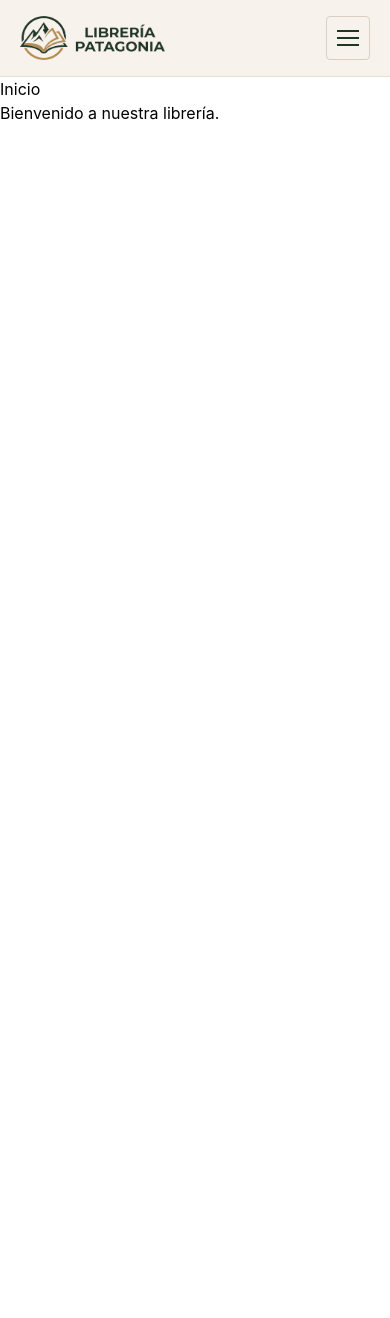
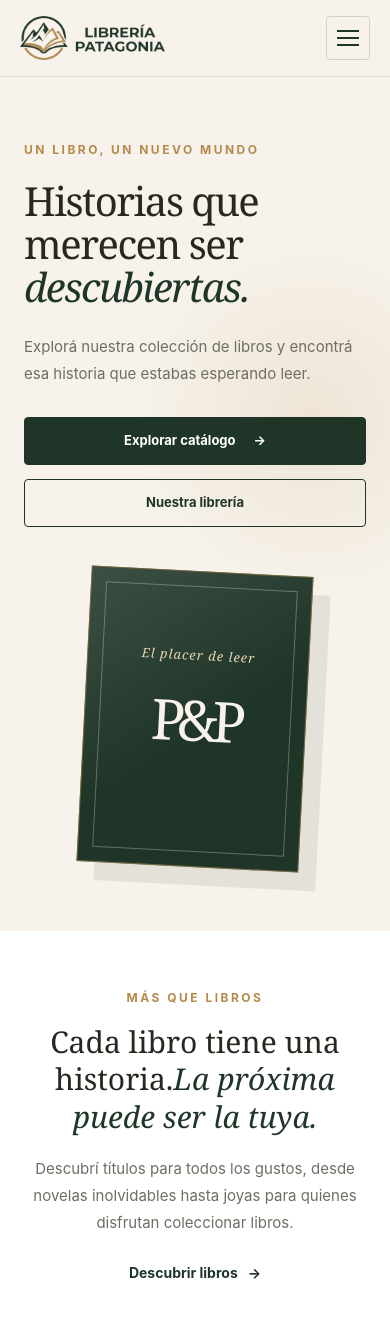
Before and after one commit to jpatriciomaydana/Proyecto-M5-Juan-patricio-Maydana-FT77, a React (Vite) app: page / in a window 390 px wide. Shown: the top 1318 px of the page. Before the commit the page ends 844 px from the top, so only its background shows below. Built offline with nearby package versions, Linux system fonts and the light colour scheme; no server answers.

Commit message:
Rediseñar Home con enfoque Mobile First

```diff
--- a/src/App.css
+++ b/src/App.css
@@ -1,184 +1,284 @@
-.counter {
-  font-size: 16px;
-  padding: 5px 10px;
-  border-radius: 5px;
-  color: var(--accent);
-  background: var(--accent-bg);
-  border: 2px solid transparent;
-  transition: border-color 0.3s;
-  margin-bottom: 24px;
+/* ========================================
+   IDENTIDAD VISUAL DE LA LIBRERÍA
+   ======================================== */
 
-  &:hover {
-    border-color: var(--accent-border);
+:root {
+  --color-cream: #f7f3ec;
+  --color-forest: #1f3528;
+  --color-forest-light: #2d4937;
+  --color-gold: #b58a4a;
+  --color-text: #292720;
+  --color-muted: #706d63;
+  --color-white: #ffffff;
+}
+
+/* ========================================
+   HOME — BASE (CELULARES)
+   ======================================== */
+
+.home {
+  color: var(--color-text);
+  background: var(--color-cream);
+}
+
+/* Portada principal */
+
+.home-hero {
+  position: relative;
+  display: flex;
+  flex-direction: column;
+  align-items: flex-start;
+  gap: 44px;
+  padding: 64px 24px;
+  overflow: hidden;
+  background:
+    radial-gradient(circle at 80% 40%,
+      rgba(181, 138, 74, 0.14),
+      transparent 32%),
+    var(--color-cream);
+}
+
+.home-hero__content {
+  position: relative;
+  z-index: 1;
+  width: 100%;
+  max-width: 650px;
+}
+
+.home-hero__eyebrow,
+.home-intro__eyebrow {
+  margin: 0 0 20px;
+  color: var(--color-gold);
+  font-size: 12px;
+  font-weight: 700;
+  letter-spacing: 2.5px;
+}
+
+.home-hero h1 {
+  margin: 0;
+  font-family: Georgia, "Times New Roman", serif;
+  font-size: clamp(40px, 10vw, 58px);
+  font-weight: 500;
+  line-height: 1.08;
+  letter-spacing: -1.5px;
+}
+
+.home-hero h1 span,
+.home-intro h2 span {
+  color: var(--color-forest);
+  font-style: italic;
+}
+
+.home-hero__description {
+  max-width: 470px;
+  margin: 24px 0 30px;
+  color: var(--color-muted);
+  font-size: 15px;
+  line-height: 1.8;
+}
+
+.home-hero__actions {
+  display: flex;
+  flex-direction: column;
+  align-items: stretch;
+  gap: 14px;
+}
+
+.home-button {
+  display: inline-flex;
+  align-items: center;
+  justify-content: center;
+  gap: 18px;
+  width: 100%;
+  min-height: 48px;
+  padding: 0 22px;
+  border: 1px solid var(--color-forest);
+  border-radius: 4px;
+  background: var(--color-forest);
+  color: var(--color-white);
+  font-size: 13px;
+  font-weight: 700;
+  text-decoration: none;
+  transition:
+    background 0.2s ease,
+    color 0.2s ease,
+    transform 0.2s ease;
+}
+
+.home-button:hover {
+  transform: translateY(-2px);
+  background: var(--color-forest-light);
+}
+
+.home-button--secondary {
+  background: transparent;
+  color: var(--color-forest);
+}
+
+.home-button--secondary:hover {
+  background: var(--color-forest);
+  color: var(--color-white);
+}
+
+.home-button:focus-visible,
+.home-intro__link:focus-visible {
+  outline: 3px solid var(--color-gold);
+  outline-offset: 3px;
+}
+
+/* Detalle decorativo de la portada */
+
+.home-hero__decoration {
+  position: relative;
+  display: flex;
+  flex-shrink: 0;
+  align-items: center;
+  justify-content: center;
+  align-self: center;
+  width: min(65%, 250px);
+  aspect-ratio: 3 / 4;
+  border: 1px solid rgba(181, 138, 74, 0.55);
+  background:
+    linear-gradient(145deg,
+      rgba(255, 255, 255, 0.13),
+      transparent 55%),
+    var(--color-forest);
+  box-shadow: 18px 18px 0 rgba(31, 53, 40, 0.09);
+  transform: rotate(3deg);
+}
+
+.home-hero__decoration::before {
+  position: absolute;
+  inset: 14px;
+  border: 1px solid rgba(247, 243, 236, 0.3);
+  content: "";
+}
+
+.home-hero__decoration-label {
+  position: absolute;
+  top: 25%;
+  color: #e6d4b3;
+  font-family: Georgia, "Times New Roman", serif;
+  font-size: 13px;
+  font-style: italic;
+  letter-spacing: 1px;
+}
+
+.home-hero__decoration-mark {
+  color: var(--color-cream);
+  font-family: Georgia, "Times New Roman", serif;
+  font-size: clamp(56px, 8vw, 100px);
+  letter-spacing: -7px;
+}
+
+/* Sección introductoria */
+
+.home-intro {
+  padding: 58px 24px 64px;
+  background: var(--color-white);
+  text-align: center;
+}
+
+.home-intro__eyebrow {
+  margin-bottom: 16px;
+}
+
+.home-intro h2 {
+  margin: 0;
+  font-family: Georgia, "Times New Roman", serif;
+  font-size: clamp(30px, 4vw, 46px);
+  font-weight: 500;
+  line-height: 1.25;
+}
+
+.home-intro h2 br {
+  display: none;
+}
+
+.home-intro>p:not(.home-intro__eyebrow) {
+  max-width: 600px;
+  margin: 20px auto 24px;
+  color: var(--color-muted);
+  font-size: 15px;
+  line-height: 1.8;
+}
+
+.home-intro__link {
+  display: inline-flex;
+  align-items: center;
+  gap: 10px;
+  color: var(--color-forest);
+  font-size: 14px;
+  font-weight: 700;
+  text-decoration: none;
+}
+
+.home-intro__link:hover {
+  color: var(--color-gold);
+}
+
+/* ========================================
+   TABLET (desde 768 px)
+   ======================================== */
+
+@media (min-width: 768px) {
+  .home-hero {
+    flex-direction: row;
+    align-items: center;
+    justify-content: space-between;
+    gap: 48px;
+    min-height: 510px;
+    padding: 76px clamp(24px, 8vw, 120px);
   }
-  &:focus-visible {
-    outline: 2px solid var(--accent);
-    outline-offset: 2px;
+
+  .home-hero h1 {
+    font-size: clamp(42px, 5.5vw, 72px);
+    letter-spacing: -2px;
+  }
+
+  .home-hero__description {
+    font-size: 16px;
+  }
+
+  .home-hero__actions {
+    flex-direction: row;
+    flex-wrap: wrap;
+    align-items: center;
+  }
+
+  .home-button {
+    width: auto;
+  }
+
+  .home-hero__decoration {
+    align-self: auto;
+    width: clamp(200px, 25vw, 330px);
+  }
+
+  .home-intro {
+    padding: 76px 24px 88px;
+  }
+
+  .home-intro h2 br {
+    display: inline;
   }
 }
 
-.hero {
-  position: relative;
+/* ========================================
+   ESCRITORIO (desde 1024 px)
+   ======================================== */
 
-  .base,
-  .framework,
-  .vite {
-    inset-inline: 0;
-    margin: 0 auto;
+@media (min-width: 1024px) {
+  .home-hero {
+    gap: 80px;
+    min-height: 560px;
   }
 
-  .base {
-    width: 170px;
-    position: relative;
-    z-index: 0;
+  .home-hero h1 {
+    font-size: clamp(56px, 5.5vw, 72px);
   }
 
-  .framework,
-  .vite {
-    position: absolute;
-  }
-
-  .framework {
-    z-index: 1;
-    top: 34px;
-    height: 28px;
-    transform: perspective(2000px) rotateZ(300deg) rotateX(44deg) rotateY(39deg)
-      scale(1.4);
-  }
-
-  .vite {
-    z-index: 0;
-    top: 107px;
-    height: 26px;
-    width: auto;
-    transform: perspective(2000px) rotateZ(300deg) rotateX(40deg) rotateY(39deg)
-      scale(0.8);
+  .home-hero__description {
+    margin: 28px 0 36px;
   }
 }
-
-#center {
-  display: flex;
-  flex-direction: column;
-  gap: 25px;
-  place-content: center;
-  place-items: center;
-  flex-grow: 1;
-
-  @media (max-width: 1024px) {
-    padding: 32px 20px 24px;
-    gap: 18px;
-  }
-}
-
-#next-steps {
-  display: flex;
-  border-top: 1px solid var(--border);
-  text-align: left;
-
-  & > div {
-    flex: 1 1 0;
-    padding: 32px;
-    @media (max-width: 1024px) {
-      padding: 24px 20px;
-    }
-  }
-
-  .icon {
-    margin-bottom: 16px;
-    width: 22px;
-    height: 22px;
-  }
-
-  @media (max-width: 1024px) {
-    flex-direction: column;
-    text-align: center;
-  }
-}
-
-#docs {
-  border-right: 1px solid var(--border);
-
-  @media (max-width: 1024px) {
-    border-right: none;
-    border-bottom: 1px solid var(--border);
-  }
-}
-
-#next-steps ul {
-  list-style: none;
-  padding: 0;
-  display: flex;
-  gap: 8px;
-  margin: 32px 0 0;
-
-  .logo {
-    height: 18px;
-  }
-
-  a {
-    color: var(--text-h);
-    font-size: 16px;
-    border-radius: 6px;
-    background: var(--social-bg);
-    display: flex;
-    padding: 6px 12px;
-    align-items: center;
-    gap: 8px;
-    text-decoration: none;
-    transition: box-shadow 0.3s;
-
-    &:hover {
-      box-shadow: var(--shadow);
-    }
-    .button-icon {
-      height: 18px;
-      width: 18px;
-    }
-  }
-
-  @media (max-width: 1024px) {
-    margin-top: 20px;
-    flex-wrap: wrap;
-    justify-content: center;
-
-    li {
-      flex: 1 1 calc(50% - 8px);
-    }
-
-    a {
-      width: 100%;
-      justify-content: center;
-      box-sizing: border-box;
-    }
-  }
-}
-
-#spacer {
-  height: 88px;
-  border-top: 1px solid var(--border);
-  @media (max-width: 1024px) {
-    height: 48px;
-  }
-}
-
-.ticks {
-  position: relative;
-  width: 100%;
-
-  &::before,
-  &::after {
-    content: '';
-    position: absolute;
-    top: -4.5px;
-    border: 5px solid transparent;
-  }
-
-  &::before {
-    left: 0;
-    border-left-color: var(--border);
-  }
-  &::after {
-    right: 0;
-    border-right-color: var(--border);
-  }
-}
--- a/src/App.tsx
+++ b/src/App.tsx
@@ -2,6 +2,7 @@ import type { JSX } from "react";
 import { Route, Routes } from "react-router-dom";
 
 import MainLayout from "./components/layout/MainLayout";
+import "./App.css";
 
 import Home from "./pages/customer/Home";
 import Login from "./pages/auth/Login";
--- a/src/pages/customer/Home.tsx
+++ b/src/pages/customer/Home.tsx
@@ -1,9 +1,67 @@
-function Home() {
+
+import type { JSX } from "react";
+import { Link } from "react-router-dom";
+
+function Home(): JSX.Element {
     return (
-        <main>
-            <h1>Inicio</h1>
-            <p>Bienvenido a nuestra librería.</p>
-        </main>
+        <div className="home">
+            <section className="home-hero">
+                <div className="home-hero__content">
+                    <p className="home-hero__eyebrow">
+                        UN LIBRO, UN NUEVO MUNDO
+                    </p>
+
+                    <h1>
+                        Historias que
+                        <br />
+                        merecen ser <span>descubiertas.</span>
+                    </h1>
+
+                    <p className="home-hero__description">
+                        Explorá nuestra colección de libros y encontrá
+                        esa historia que estabas esperando leer.
+                    </p>
+
+                    <div className="home-hero__actions">
+                        <Link to="/catalogo" className="home-button">
+                            Explorar catálogo
+                            <span aria-hidden="true">→</span>
+                        </Link>
+
+                        <a href="#sobre-nosotros" className="home-button home-button--secondary">
+                            Nuestra librería
+                        </a>
+                    </div>
+                </div>
+
+                <div className="home-hero__decoration" aria-hidden="true">
+                    <span className="home-hero__decoration-label">
+                        El placer de leer
+                    </span>
+                    <span className="home-hero__decoration-mark">P&amp;P</span>
+                </div>
+            </section>
+
+            <section className="home-intro" id="sobre-nosotros">
+                <p className="home-intro__eyebrow">MÁS QUE LIBROS</p>
+
+                <h2>
+                    Cada libro tiene una historia.
+                    <br />
+                    <span>La próxima puede ser la tuya.</span>
+                </h2>
+
+                <p>
+                    Descubrí títulos para todos los gustos, desde novelas
+                    inolvidables hasta joyas para quienes disfrutan coleccionar
+                    libros.
+                </p>
+
+                <Link to="/catalogo" className="home-intro__link">
+                    Descubrir libros <span aria-hidden="true">→</span>
+                </Link>
+            </section>
+        </div>
     );
 }
 
```
